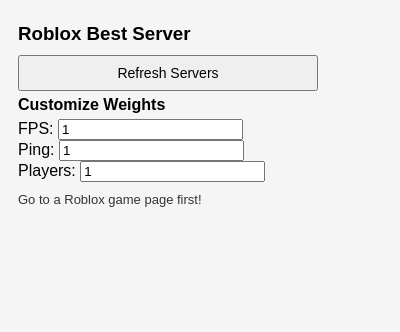
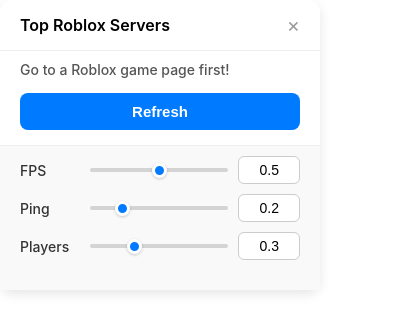
Before and after one commit to Frank1o3/Smart-Join, a browser extension: page popup.html in a window 400 px wide. Drawn offline with Linux system fonts and the light colour scheme.

Commit message:
modified:   background.js 	modified:   manifest.json 	modified:   popup.html 	modified:   popup.js 	modified:   styles.css

```diff
--- a/popup.html
+++ b/popup.html
@@ -1,23 +1,63 @@
 <!DOCTYPE html>
 <html>
 <head>
-    <title>Roblox Best Server Selector</title>
+    <title>Top Roblox Servers</title>
     <link rel="stylesheet" href="styles.css">
 </head>
 <body>
-    <h3>Roblox Best Server</h3>
+    <div class="header">
+        <h3 class="title">Top Roblox Servers</h3>
+        <span class="close-btn">&times;</span>
+    </div>
 
+    <div id="status"></div>
     <div id="serverList"></div>
 
-    <button id="refresh">Refresh Servers</button>
+    <button id="refresh">Refresh</button>
 
-    <h4>Customize Weights</h4>
-    <label>FPS: <input type="number" id="weightFPS" value="1" min="0" step="0.1"></label><br>
-    <label>Ping: <input type="number" id="weightPing" value="1" min="0" step="0.1"></label><br>
-    <label>Players: <input type="number" id="weightPlayers" value="1" min="0" step="0.1"></label>
-
-    <p id="status"></p>
+    <div class="weights-container">
+        <div class="weight-item">
+            <label for="weightFPS">FPS</label>
+            <input type="range" id="rangeFPS" value="0.5" min="0" max="1" step="0.1">
+            <input type="number" id="weightFPS" value="0.5" min="0" max="1" step="0.1" class="weight-value-input">
+        </div>
+        <div class="weight-item">
+            <label for="weightPing">Ping</label>
+            <input type="range" id="rangePing" value="0.2" min="0" max="1" step="0.1">
+            <input type="number" id="weightPing" value="0.2" min="0" max="1" step="0.1" class="weight-value-input">
+        </div>
+        <div class="weight-item">
+            <label for="weightPlayers">Players</label>
+            <input type="range" id="rangePlayers" value="0.3" min="0" max="1" step="0.1">
+            <input type="number" id="weightPlayers" value="0.3" min="0" max="1" step="0.1" class="weight-value-input">
+        </div>
+    </div>
 
     <script src="popup.js"></script>
+    <script>
+        // --- Sync Range and Number Inputs (New Logic) ---
+        // This is necessary because popup.js only interacts with #weightFPS, etc.
+        // We link the new range inputs to the existing number inputs.
+        document.getElementById('rangeFPS').addEventListener('input', function() {
+            document.getElementById('weightFPS').value = this.value;
+            document.getElementById('weightFPS').dispatchEvent(new Event('change'));
+        });
+        document.getElementById('rangePing').addEventListener('input', function() {
+            document.getElementById('weightPing').value = this.value;
+            document.getElementById('weightPing').dispatchEvent(new Event('change'));
+        });
+        document.getElementById('rangePlayers').addEventListener('input', function() {
+            document.getElementById('weightPlayers').value = this.value;
+            document.getElementById('weightPlayers').dispatchEvent(new Event('change'));
+        });
+
+        // The existing popup.js logic will handle fetching servers on 'change' of the number inputs.
+
+        // Load initial values from number inputs to range inputs on script load
+        document.getElementById('rangeFPS').value = document.getElementById('weightFPS').value;
+        document.getElementById('rangePing').value = document.getElementById('weightPing').value;
+        document.getElementById('rangePlayers').value = document.getElementById('weightPlayers').value;
+
+    </script>
 </body>
 </html>
--- a/popup.js
+++ b/popup.js
@@ -45,7 +45,14 @@
             const div = document.createElement('div');
             div.className = 'server-item';
             if (index === 0) div.classList.add('best');
-            div.textContent = `FPS: ${server.fps}, Ping: ${server.ping}, Players: ${server.playing}`;
+
+            // Use spans for better styling and separation (to match the screenshot)
+            div.innerHTML = `
+                <span class="server-fps">FPS: ${server.fps}</span>
+                <span class="server-ping">Ping: ${server.ping}</span>
+                <span class="server-players">Players: ${server.playing}</span>
+            `;
+
             div.addEventListener('click', () => {
                 chrome.tabs.update({ url: `https://www.roblox.com/games/start?placeId=${gameId}&vipServerId=${server.id}` });
             });
--- a/styles.css
+++ b/styles.css
@@ -1,45 +1,142 @@
 body {
-    font-family: Arial, sans-serif;
-    width: 300px;
-    padding: 10px;
-    background-color: #f5f5f5;
+    font-family: -apple-system, BlinkMacSystemFont, "Segoe UI", Roboto, "Helvetica Neue", Arial, sans-serif;
+    width: 320px; /* Wider to accommodate the design */
+    padding: 0;
+    margin: 0;
+    background-color: #ffffff;
+    border-radius: 12px;
+    box-shadow: 0 4px 12px rgba(0, 0, 0, 0.1);
 }
 
-h3, h4 { margin: 5px 0; }
+.header {
+    display: flex;
+    justify-content: space-between;
+    align-items: center;
+    padding: 15px 20px;
+    border-bottom: 1px solid #eee;
+}
 
-button {
-    padding: 8px;
-    margin-top: 5px;
-    width: 100%;
-    font-size: 14px;
+.title {
+    margin: 0;
+    font-size: 16px;
+    font-weight: 600;
+}
+
+.close-btn {
     cursor: pointer;
+    font-size: 20px;
+    line-height: 1;
+    color: #999;
 }
 
 #status {
+    padding: 0 20px;
     margin-top: 10px;
-    font-size: 13px;
+    font-size: 14px;
+    color: #555;
+    font-weight: 500;
+}
+
+#serverList {
+    margin: 10px 20px;
+}
+
+.server-item {
+    padding: 10px 15px;
+    border: 1px solid #e0e0e0;
+    margin-bottom: 10px;
+    border-radius: 8px;
+    background-color: #fff;
+    cursor: pointer;
+    font-size: 14px;
+    display: flex;
+    justify-content: space-between;
+    box-shadow: 0 1px 3px rgba(0, 0, 0, 0.05);
+}
+
+.server-item.best {
+    border: 2px solid #34c759; /* Green border for the best server */
+    background-color: #e6ffec; /* Light green background */
+    font-weight: 600;
+}
+
+.server-item:hover {
+    background-color: #f7f7f7;
+}
+
+/* Specific styling for the content inside server-item to match screenshot */
+.server-item > span {
+    margin-right: 15px;
+}
+/* The server list population in popup.js needs modification to fully support this
+   The script currently uses div.textContent, which is not ideal for structured
+   display. I will update popup.js to create spans for better structure.
+*/
+
+#refresh {
+    padding: 10px;
+    margin: 5px 20px 15px 20px;
+    width: calc(100% - 40px);
+    font-size: 15px;
+    font-weight: bold;
+    color: #fff;
+    background-color: #007aff; /* iOS Blue */
+    border: none;
+    border-radius: 8px;
+    cursor: pointer;
+    transition: background-color 0.2s;
+}
+
+#refresh:hover {
+    background-color: #005bb5;
+}
+
+.weights-container {
+    padding: 10px 20px 20px 20px;
+    border-top: 1px solid #eee;
+    background-color: #f9f9f9;
+}
+
+.weight-item {
+    display: flex;
+    align-items: center;
+    margin-bottom: 10px;
+}
+
+.weight-item label {
+    width: 60px;
+    font-size: 14px;
+    font-weight: 500;
     color: #333;
 }
 
-#serverList {
-    margin: 5px 0;
+.weight-item input[type="range"] {
+    flex-grow: 1;
+    margin: 0 10px;
+    height: 4px; /* Thinner track */
+    appearance: inherit;
+    -webkit-appearance: none;
+    background: #d4d4d4;
+    border-radius: 2px;
 }
 
-.server-item {
-    padding: 5px;
-    border: 1px solid #ccc;
-    margin-bottom: 5px;
-    border-radius: 4px;
-    background-color: #fff;
+.weight-item input[type="range"]::-webkit-slider-thumb {
+    -webkit-appearance: none;
+    appearance: none;
+    width: 15px;
+    height: 15px;
+    border-radius: 50%;
+    background: #007aff; /* Blue thumb */
     cursor: pointer;
-    font-size: 13px;
+    border: 3px solid #fff;
+    box-shadow: 0 1px 3px rgba(0, 0, 0, 0.2);
 }
 
-.server-item.best {
-    border: 2px solid #007bff;
-    font-weight: bold;
+.weight-value-input {
+    width: 50px;
+    padding: 5px;
+    text-align: right;
+    border: 1px solid #ccc;
+    border-radius: 6px;
+    font-size: 14px;
 }
-
-.server-item:hover {
-    background-color: #e0e0e0;
-}
```
Also changed, not shown: background.js (+11 -1 lines), manifest.json.
